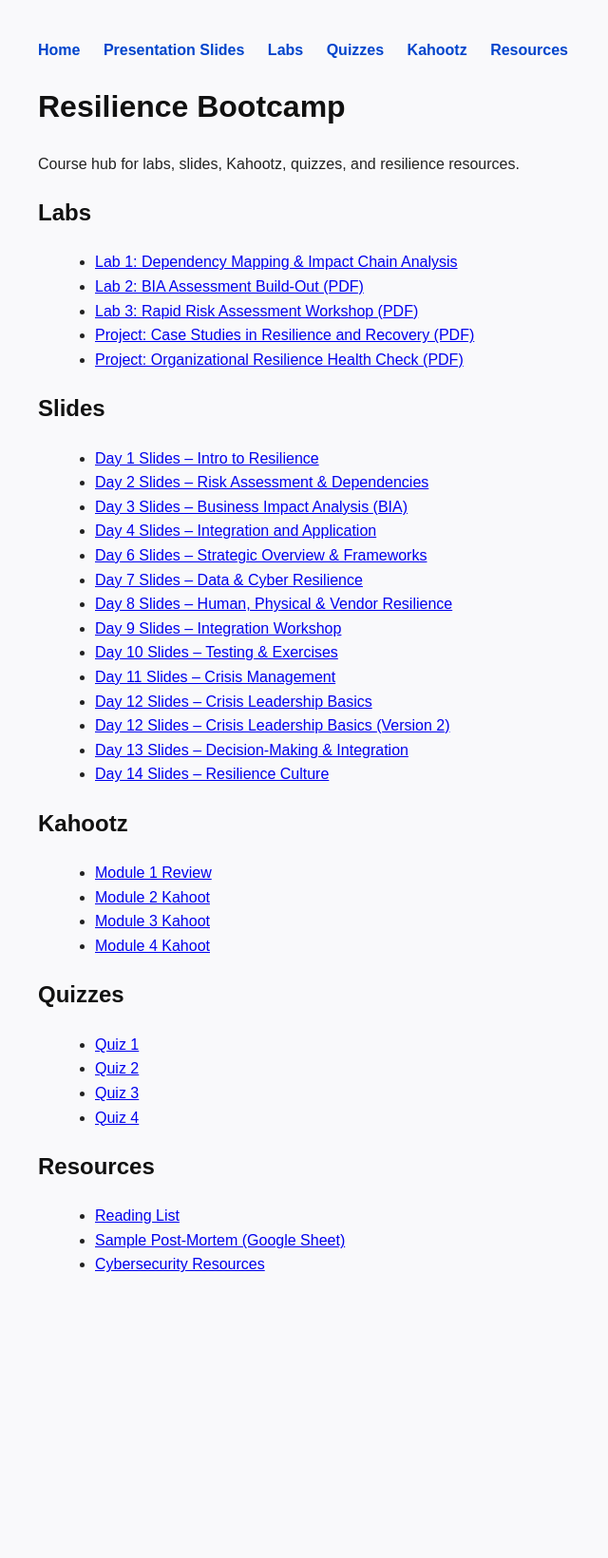
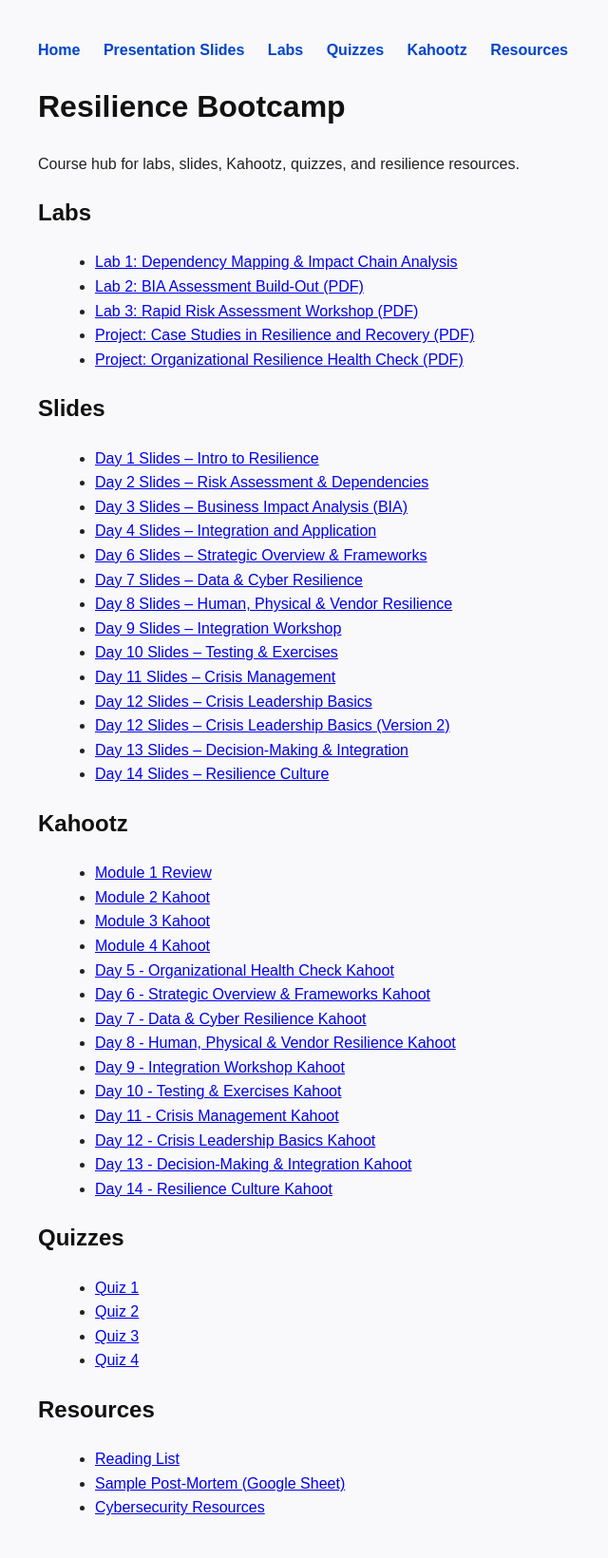
Before and after one commit to andry-collab/resilience-bootcamp, a Jekyll site: the page index.html, which Jekyll copies as it is, in a window 1280 px wide. Shown: the whole page at 95% size, without its empty margins (0-640 px from the left). Built offline with Jekyll 4.4.1, drawn with Linux system fonts in a browser that asks for light colours; before the commit the page ends 1384 px from its top, so only the background shows below that.

Commit message:
Added Day 5–14 Kahootz links to website

```diff
--- a/index.html
+++ b/index.html
@@ -73,6 +73,16 @@
   <li><a href="https://create.kahoot.it/share/enter-kahoot-title/6124d482-e122-4187-a298-975cad63ec6c">Module 2 Kahoot</a></li>
   <li><a href="https://create.kahoot.it/details/bad4499f-580b-4c58-80b5-2709aead50be">Module 3 Kahoot</a></li>
   <li><a href="https://create.kahoot.it/share/integration-and-application-kahootz/217b2ba4-ee35-4cd8-ae20-a0dc30fe509a">Module 4 Kahoot</a></li>
+  <li><a href="https://create.kahoot.it/details/5230f48c-2fc1-48c1-b01d-b4a21aaaf6e9">Day 5 - Organizational Health Check Kahoot</a></li>
+  <li><a href="https://create.kahoot.it/details/7628675a-b16c-4429-84a1-c7f8f8088b2c">Day 6 - Strategic Overview & Frameworks Kahoot</a></li>
+  <li><a href="https://create.kahoot.it/share/data-cyber-resilience-kahootz/f78f9129-7668-4435-b6eb-53e9c7244bac">Day 7 - Data & Cyber Resilience Kahoot</a></li>
+  <li><a href="https://create.kahoot.it/details/02c9e5c0-5aa3-497e-b9d1-50de50b699b4">Day 8 - Human, Physical & Vendor Resilience Kahoot</a></li>
+  <li><a href="https://create.kahoot.it/details/d55f0c42-da6a-4a0a-bb31-b89eef25a3d2">Day 9 - Integration Workshop Kahoot</a></li>
+  <li><a href="https://create.kahoot.it/details/69916638-51de-4cd5-9bc2-2ab0ddb433f7">Day 10 - Testing & Exercises Kahoot</a></li>
+  <li><a href="https://create.kahoot.it/details/6ebd668a-2cc2-4e81-8b7a-68819b6722e5">Day 11 - Crisis Management Kahoot</a></li>
+  <li><a href="https://create.kahoot.it/details/ed47f498-2574-49b3-8129-05d4474d37b8">Day 12 - Crisis Leadership Basics Kahoot</a></li>
+  <li><a href="https://create.kahoot.it/details/e687bf98-607a-4d11-a3c1-ccf2039b3b05">Day 13 - Decision-Making & Integration Kahoot</a></li>
+  <li><a href="https://create.kahoot.it/details/aa08e26c-14e8-47c7-a7e3-7d68b32122cb">Day 14 - Resilience Culture Kahoot</a></li>
 </ul>
 
 <h2>Quizzes</h2>
```
